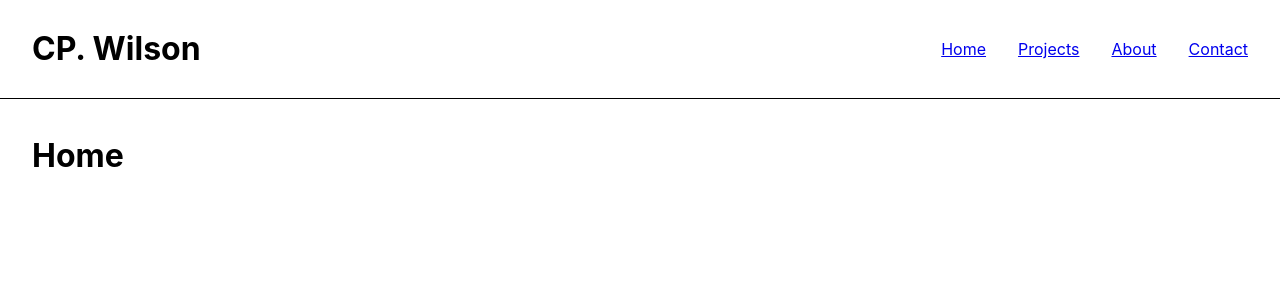
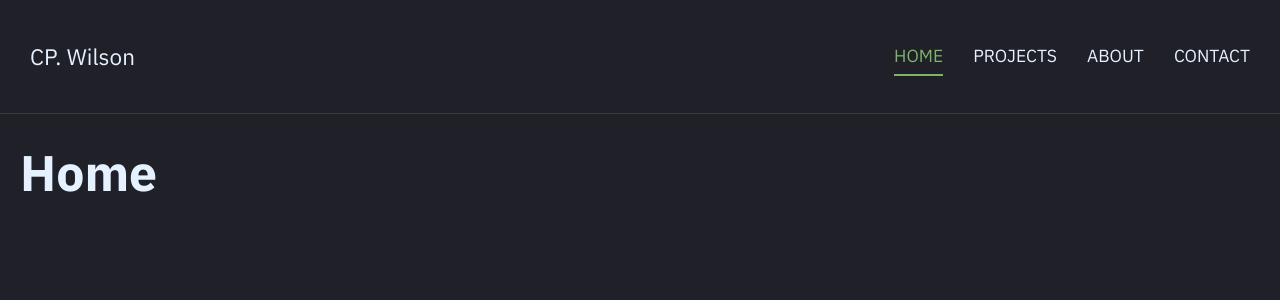
Before and after one commit to cpwilson87/portfolio, a React (Vite) app: page / in a window 1280 px wide. Shown: the top 300 px of the page. Built offline with nearby package versions, Linux system fonts and the light colour scheme.

Commit message:
feat: add theme

```diff
--- a/index.html
+++ b/index.html
@@ -6,7 +6,7 @@
 		<meta name="viewport" content="width=device-width, initial-scale=1.0" />
 		<title>CP. Wilson</title>
 	</head>
-	<body>
+	<body class="">
 		<div id="root"></div>
 		<script type="module" src="/src/main.jsx"></script>
 	</body>
--- a/src/pages/__layout.jsx
+++ b/src/pages/__layout.jsx
@@ -4,12 +4,20 @@ function Layout() {
 	return (
 		<>
 			<header>
-				<h1>CP. Wilson</h1>
+				<p className="h3">CP. Wilson</p>
 				<nav>
-					<NavLink to="/">Home</NavLink>
-					<NavLink to="/projects">Projects</NavLink>
-					<NavLink to="/about">About</NavLink>
-					<NavLink to="/contact">Contact</NavLink>
+					<NavLink to="/" className="underlined h4">
+						Home
+					</NavLink>
+					<NavLink to="/projects" className="underlined h4">
+						Projects
+					</NavLink>
+					<NavLink to="/about" className="underlined h4">
+						About
+					</NavLink>
+					<NavLink to="/contact" className="underlined h4">
+						Contact
+					</NavLink>
 				</nav>
 			</header>
 			<main>
--- a/src/pages/home.jsx
+++ b/src/pages/home.jsx
@@ -1,7 +1,7 @@
 const Home = () => {
 	return (
 		<div className="">
-			<h1>Home</h1>
+			<h1>Home </h1>
 		</div>
 	);
 };
--- a/src/styles/index.css
+++ b/src/styles/index.css
@@ -1,13 +1,158 @@
-body {
-	margin: 0;
-	font-family: -apple-system, BlinkMacSystemFont, 'Segoe UI', 'Roboto', 'Oxygen', 'Ubuntu',
-		'Cantarell', 'Fira Sans', 'Droid Sans', 'Helvetica Neue', sans-serif;
-	-webkit-font-smoothing: antialiased;
-	-moz-osx-font-smoothing: grayscale;
+@import url('https://fonts.googleapis.com/css2?family=IBM+Plex+Sans:wght@400;700&display=swap');
+@import url('https://fonts.googleapis.com/css2?family=IBM+Plex+Mono&display=swap');
+
+:root {
+	/* Colors */
+
+	/* dark */
+	--color-dark-text: hsl(214, 100%, 95%);
+	--color-dark-background: hsl(233, 13%, 14%);
+	--color-dark-primary: hsl(240, 3%, 92%);
+	--color-dark-secondary: hsl(0, 0%, 50%);
+	--color-dark-muted: hsl(225, 3%, 23%);
+	--color-dark-hinted: hsl(220, 7%, 18%);
+	--color-dark-gray: hsl(216, 19%, 72%);
+	/* light */
+	--color-light-text: hsl(240, 11%, 7%);
+	--color-light-background: hsl(0, 0%, 97%);
+	--color-light-primary: hsl(218, 13%, 12%);
+	--color-light-secondary: hsl(0, 0%, 50%);
+	--color-light-muted: hsl(240, 1%, 73%);
+	--color-light-hinted: hsl(60, 4%, 95%);
+	--color-light-gray: hsl(217, 25%, 42%);
+	/* accents */
+	--color-red: hsl(360, 81%, 69%);
+	--color-orange: hsl(27, 78%, 63%);
+	--color-yellow: hsl(50, 58%, 60%);
+	--color-green: hsl(104, 32%, 56%);
+	--color-teal: hsl(187, 45%, 58%);
+	--color-blue: hsl(225, 88%, 75%);
+	--color-purple: hsl(279, 53%, 69%);
+	--color-pink: hsl(330, 64%, 71%);
+
+	/* Fonts */
+	--font-sans: 'IBM Plex Sans', -apple-system, BlinkMacSystemFont, 'Segoe UI', Roboto, Oxygen,
+		Ubuntu, Cantarell, 'Open Sans', 'Helvetica Neue', sans-serif;
+	--font-mono: 'IBM Plex Mono', SFMono-Regular, Menlo, Monaco, Consolas, 'Liberation Mono',
+		'Courier New', monospace;
+	--base-font-size: 16px;
+	--max-font-size: calc(var(--base-font-size) * 2.369);
 }
 
-code {
-	font-family: source-code-pro, Menlo, Monaco, Consolas, 'Courier New', monospace;
+/* Themes */
+body {
+	--color-text: var(--color-dark-text);
+	--color-bg: var(--color-dark-background);
+	--color-primary: var(--color-dark-primary);
+	--color-secondary: var(--color-dark-secondary);
+	--color-muted: var(--color-dark-muted);
+	--color-hinted: var(--color-dark-hinted);
+	--color-gray: var(--color-dark-gray);
+}
+
+body.light {
+	--color-text: var(--color-light-text);
+	--color-bg: var(--color-light-background);
+	--color-primary: var(--color-light-primary);
+	--color-secondary: var(--color-light-secondary);
+	--color-muted: var(--color-light-muted);
+	--color-hinted: var(--color-light-hinted);
+	--color-gray: var(--color-light-gray);
+}
+
+/* Defaults */
+*,
+*:before,
+*:after {
+	box-sizing: border-box;
+}
+
+html {
+	box-sizing: border-box;
+	font-size: 62.5%;
+	line-height: 1.15;
+	-ms-text-size-adjust: 100%;
+	-webkit-text-size-adjust: 100%;
+}
+
+/* Text Selection */
+::-moz-selection {
+	color: var(--color-bg);
+	background: var(--color-green);
+}
+
+::selection {
+	color: var(--color-bg);
+	background: var(--color-green);
+}
+
+body {
+	color: var(--color-text);
+	background-color: var(--color-bg);
+
+	font-family: 'Segoe UI', 'Helvetica Neue', sans-serif; /*fallback*/
+	font-family: var(--font-sans);
+
+	font-size: 18px; /*fallback*/
+	font-weight: 400;
+	line-height: 1.5;
+	letter-spacing: 0;
+
+	margin: 0;
+	padding: 0;
+}
+
+h1,
+.h1 {
+	font-size: 5rem;
+	line-height: 3.125rem;
+	font-weight: 700;
+}
+
+h2,
+.h2 {
+	font-size: 3rem;
+	line-height: 2.75rem;
+	font-weight: 700;
+}
+
+h3,
+.h3 {
+	font-size: 2.25rem;
+	line-height: 2.75rem;
+	font-weight: 400;
+}
+
+h4,
+h5,
+h6,
+.h4 {
+	font-size: 1.75rem;
+	line-height: 2.25rem;
+	font-weight: 400;
+}
+
+main a {
+	cursor: pointer;
+	text-decoration: none;
+	color: var(--color-blue);
+	border-style: solid;
+	border-width: 0px;
+	border-bottom-width: 1px;
+	border-color: var(--color-blue);
+}
+
+main a:hover {
+	color: var(--color-secondary);
+	border-color: var(--color-secondary);
+}
+
+button {
+	font-family: inherit;
+}
+
+img {
+	max-width: 100%;
 }
 
 /* Header */
@@ -15,18 +160,124 @@ header {
 	display: flex;
 	justify-content: space-between;
 	align-items: center;
-	padding: 0.5rem 2rem;
-	border-bottom: 1px solid black;
+	padding: 2rem 3rem;
+	border-bottom: 1px solid var(--color-muted);
 }
 
 header nav {
 	display: flex;
-	justify-content: space-between;
 	align-items: center;
-	gap: 2rem;
+	gap: 3rem;
+}
+
+header nav a {
+	text-transform: uppercase;
+	letter-spacing: 0.1;
+	color: var(--color-text);
+}
+
+header nav a:hover {
+	color: var(--color-secondary);
 }
 
 /* Main */
 main {
 	padding: 1rem 2rem;
 }
+
+.underlined {
+	position: relative;
+	text-decoration: none !important;
+	white-space: nowrap;
+	border-bottom: none;
+}
+
+.underlined:focus {
+	outline: none;
+	text-decoration: none !important;
+}
+
+.underlined:after {
+	content: '';
+	height: 2px;
+	transform: scaleX(0);
+	transition: transform 0.25s ease;
+	transform-origin: left;
+	left: 0;
+	bottom: -8px;
+	width: 100%;
+	display: block;
+	position: absolute;
+}
+
+.underlined:hover:after,
+.underlined:focus:after,
+.active.underlined:after {
+	background-color: currentColor;
+	transform: scaleX(1);
+}
+
+/* Colors */
+
+.active {
+	color: var(--color-green);
+}
+
+.text-red {
+	color: var(--color-red);
+}
+.text-red::selection {
+	background: var(--color-red);
+}
+.text-orange {
+	color: var(--color-orange);
+}
+.text-orange::selection {
+	background: var(--color-orange);
+}
+.text-yellow {
+	color: var(--color-yellow);
+}
+.text-yellow::selection {
+	background: var(--color-yellow);
+}
+.text-green {
+	color: var(--color-green);
+}
+.text-green::selection {
+	background: var(--color-green);
+}
+.text-teal {
+	color: var(--color-teal);
+}
+.text-teal::selection {
+	background: var(--color-teal);
+}
+.text-blue {
+	color: var(--color-blue);
+}
+.text-blue::selection {
+	background: var(--color-blue);
+}
+.text-purple {
+	color: var(--color-purple);
+}
+.text-purple::selection {
+	background: var(--color-purple);
+}
+.text-pink {
+	color: var(--color-pink);
+}
+.text-pink::selection {
+	background: var(--color-pink);
+}
+.text-gray {
+	color: var(--color-gray);
+}
+.text-gray::selection {
+	background: var(--color-gray);
+}
+
+.mono {
+	font-family: var(--font-mono);
+}
```
